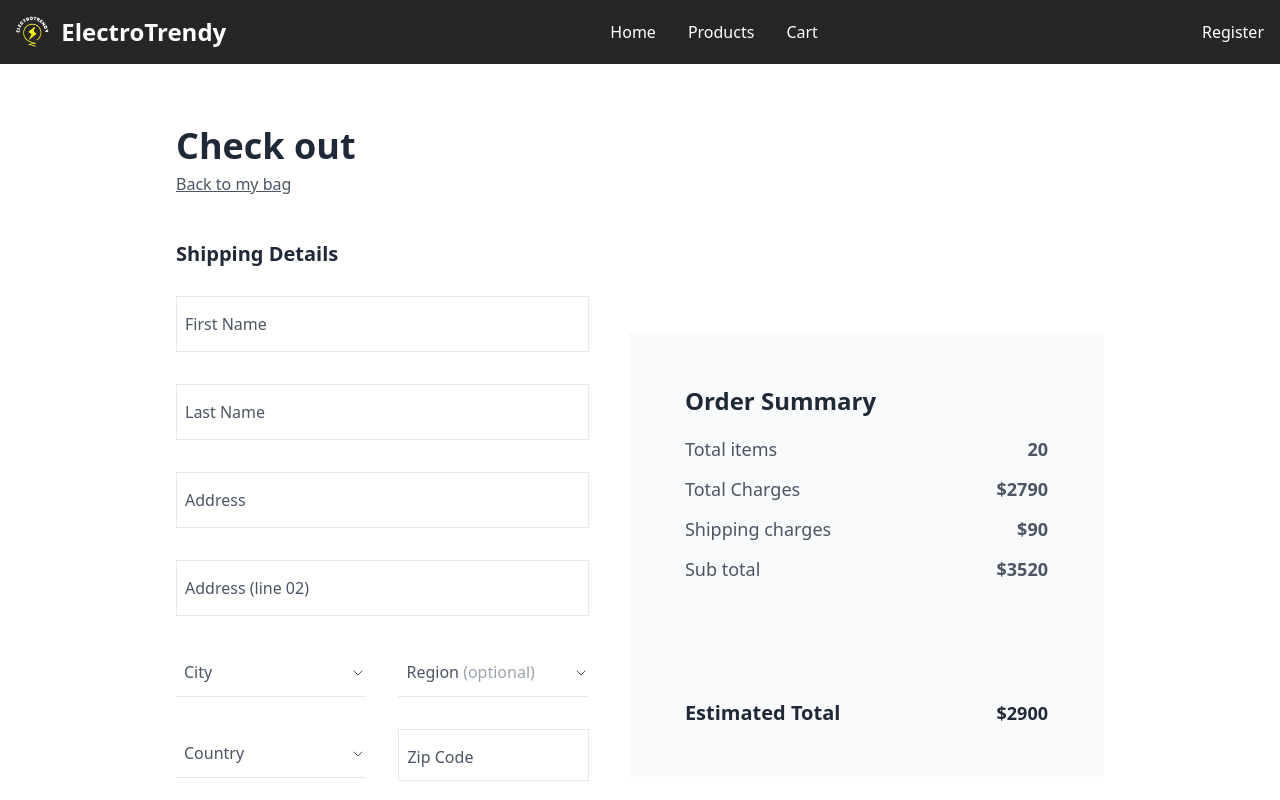
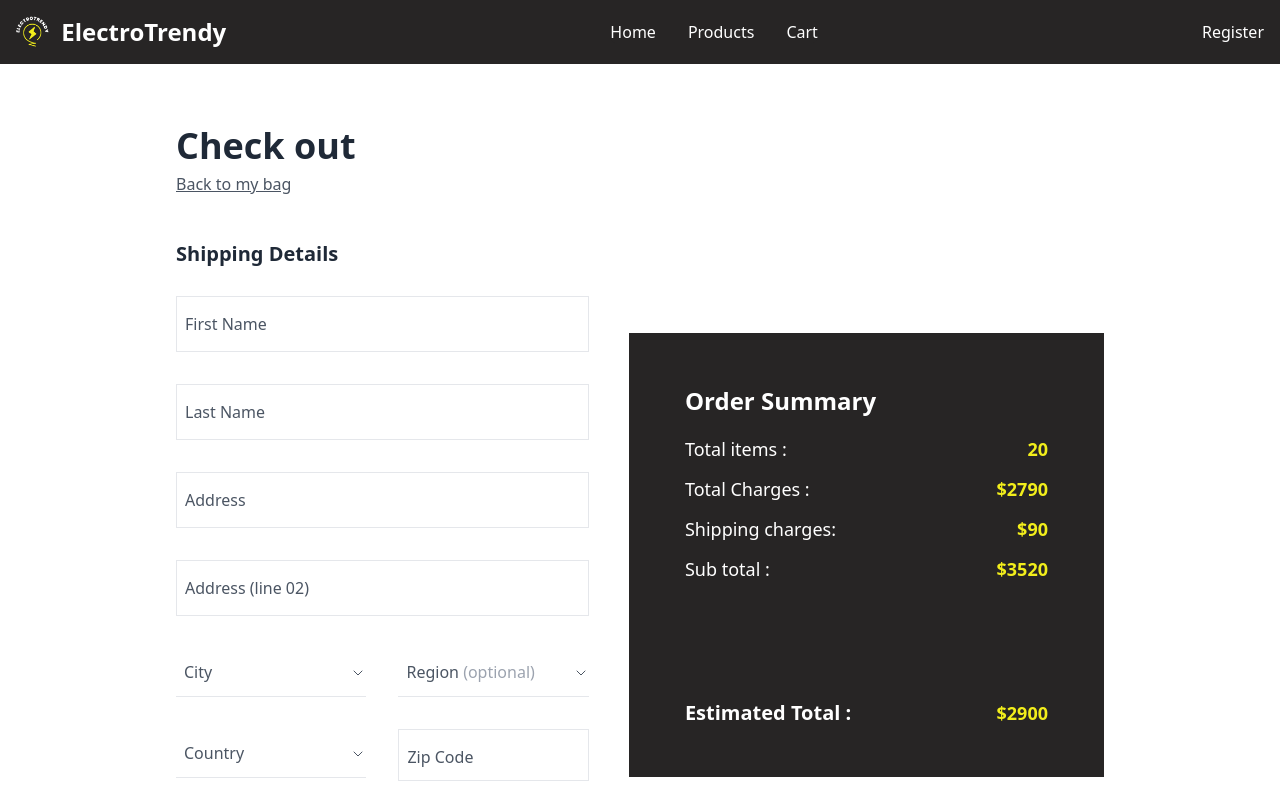
Before and after one commit to MohammadAwad97/Front-End-Electro, a React (Create React App) app: page /checkout in a window 1280 px wide. Shown: the top 800 px of the page. Built offline with nearby package versions, Linux system fonts and the light colour scheme.

Commit message:
update cart

```diff
--- a/src/Pages/Checkout.jsx
+++ b/src/Pages/Checkout.jsx
@@ -263,45 +263,45 @@ const Checkout = () => {
               </Link>
             </div>
           </div>
-          <div className="flex flex-col justify-start items-start bg-gray-50 w-full p-6 md:p-14">
+          <div className="flex flex-col justify-start items-start bg-[#272525] w-full p-6 md:p-14">
             <div>
-              <h1 className="text-2xl font-semibold leading-6 text-gray-800">
+              <h1 className="text-2xl font-semibold leading-6 text-white">
                 Order Summary
               </h1>
             </div>
             <div className="flex mt-7 flex-col items-end w-full space-y-6">
               <div className="flex justify-between w-full items-center">
-                <p className="text-lg leading-4 text-gray-600">Total items</p>
-                <p className="text-lg font-semibold leading-4 text-gray-600">
+                <p className="text-lg leading-4 text-white">Total items :</p>
+                <p className="text-lg font-semibold leading-4 text-[#f2ee1b]">
                   20
                 </p>
               </div>
               <div className="flex justify-between w-full items-center">
-                <p className="text-lg leading-4 text-gray-600">Total Charges</p>
-                <p className="text-lg font-semibold leading-4 text-gray-600">
+                <p className="text-lg leading-4 text-white">Total Charges :</p>
+                <p className="text-lg font-semibold leading-4 text-[#f2ee1b]">
                   $2790
                 </p>
               </div>
               <div className="flex justify-between w-full items-center">
-                <p className="text-lg leading-4 text-gray-600">
-                  Shipping charges
+                <p className="text-lg leading-4 text-white">
+                  Shipping charges:
                 </p>
-                <p className="text-lg font-semibold leading-4 text-gray-600">
+                <p className="text-lg font-semibold leading-4 text-[#f2ee1b]">
                   $90
                 </p>
               </div>
               <div className="flex justify-between w-full items-center">
-                <p className="text-lg leading-4 text-gray-600">Sub total </p>
-                <p className="text-lg font-semibold leading-4 text-gray-600">
+                <p className="text-lg leading-4 text-white">Sub total :</p>
+                <p className="text-lg font-semibold leading-4 text-[#f2ee1b]">
                   $3520
                 </p>
               </div>
             </div>
             <div className="flex justify-between w-full items-center mt-32">
-              <p className="text-xl font-semibold leading-4 text-gray-800">
-                Estimated Total{' '}
+              <p className="text-xl font-semibold leading-4 text-white">
+                Estimated Total :{' '}
               </p>
-              <p className="text-lg font-semibold leading-4 text-gray-800">
+              <p className="text-lg font-semibold leading-4 text-[#f2ee1b]">
                 $2900
               </p>
             </div>
```
